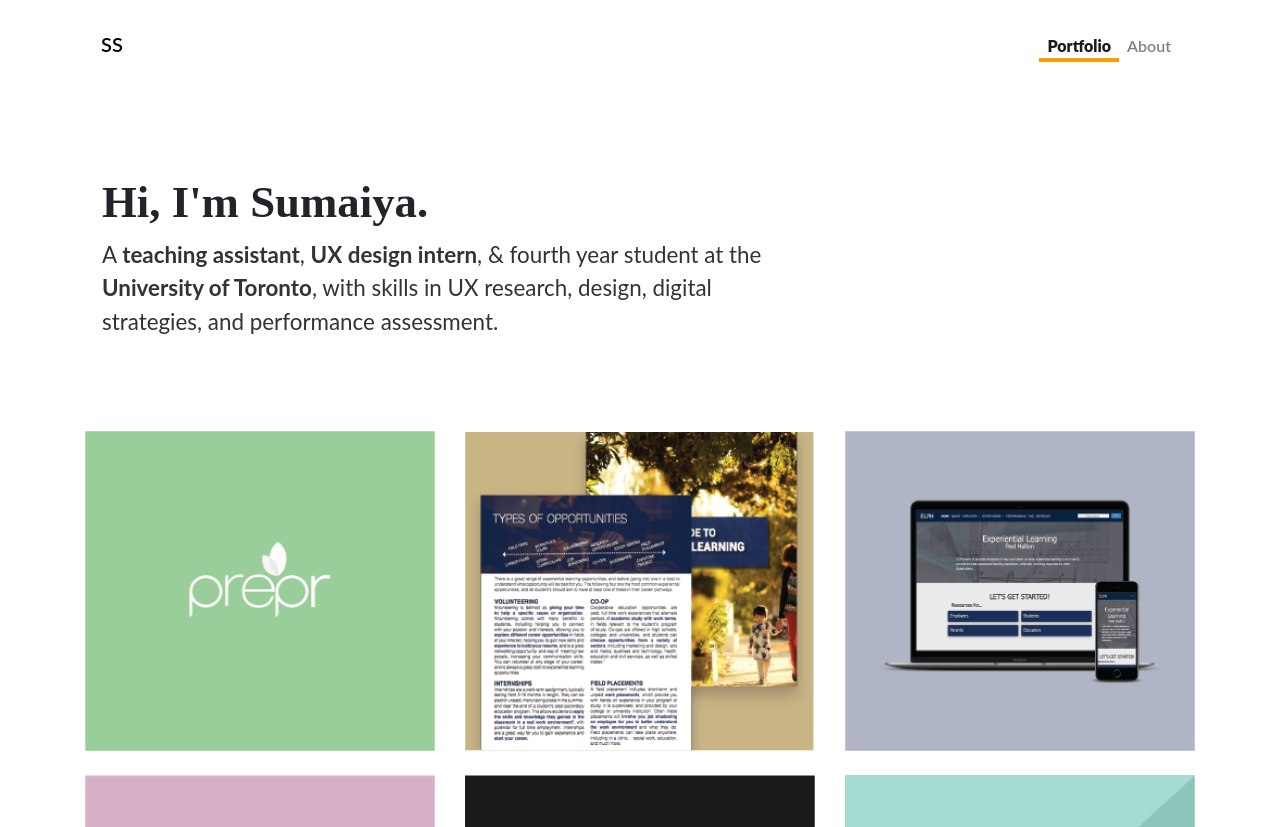
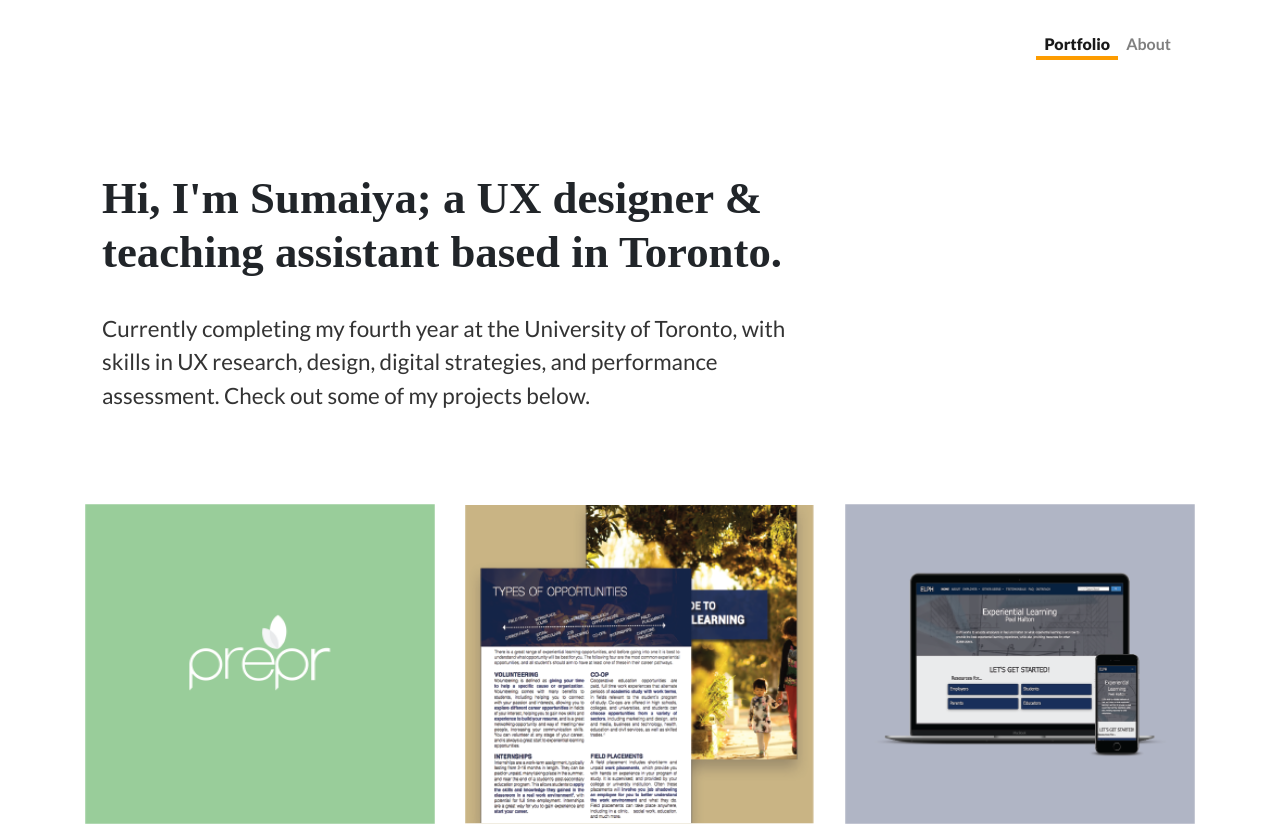
Before and after one commit to sumaiya-saleem/myportfolio, a plain HTML site: page index.html in a window 1280 px wide. Shown: the top 827 px of the page. Drawn offline with Linux system fonts and the light colour scheme.

Commit message:
removing type

```diff
--- a/css/custom.css
+++ b/css/custom.css
@@ -32,7 +32,7 @@
 
 
 body {
-	font-family: 'lato', sans-serif;
+	font-family: 'Lato', sans-serif;
 	font-weight: 100;
 }
 
--- a/index.html
+++ b/index.html
@@ -21,6 +21,8 @@
     <link href="css/bootstrap-4.0.0.css" rel="stylesheet">
 	<link href="css/custom.css" rel="stylesheet">
 	<script src="typewriterjs-master/dist/core.js"></script>
+	<link href="https://fonts.googleapis.com/css?family=Lato:400,700,900&display=swap" rel="stylesheet">
+
 
   </head>
 	<script>
@@ -34,7 +36,7 @@
   <body>
 	 <div class="container">
     <nav class="navbar navbar-fixed-top navbar-expand-lg navbar-light mb-4 mt-3">
-      <a class="navbar-brand logo" href="index.html">SS</a>
+      <a class="navbar-brand logo" href="index.html"></a>
       <button class="navbar-toggler" type="button" data-toggle="collapse" data-target="#navbarSupportedContent" aria-controls="navbarSupportedContent" aria-expanded="false" aria-label="Toggle navigation">
       <span class="navbar-toggler-icon"></span>
       </button>
@@ -57,11 +59,13 @@
 
 	<div class="container jumbotron">
 	  <div class="row">
-		  <h2 id="type" class="col-12 mt-3 mb-2"></h2></div>
-			  <div class="row sub-type"><h7 class="col-8 mb-4 sub">A <strong>teaching assistant</strong>, <strong>UX design intern</strong>, & fourth year student</strong> at the <strong>University of Toronto</strong>, with skills in UX research, design, digital strategies, and performance assessment.</h7>
+		  <h2 id="type" class="col-12 mt-3 mb-2">Hi, I'm Sumaiya; a UX designer & <Br> teaching assistant based in Toronto.</h2></div><br>
+
+		  <div class="row sub-type"><h7 class="col-8 mb-4 sub">Currently completing my fourth year at the University of Toronto, with skills in UX research, design, digital strategies, and performance assessment. Check out some of my projects below.</h7></div>
+		<!--  <div class="row sub-type"><h7 class="col-8 mb-4 sub">A <strong>teaching assistant</strong>, <strong>UX design intern</strong>, & fourth year student</strong> at the <strong>University of Toronto</strong>, with skills in UX research, design, digital strategies, and performance assessment.</h7>-->
 			  </div>
 		</div>
-
+<!--
 			<script>
 		var app = document.getElementById('type');
 
@@ -76,7 +80,7 @@
 			  .start();
 
 
-			  </script>
+			  </script>-->
 
 	<div class="container mt-1">
 		<div class="row">
```
Also changed, not shown: about.html (+4 -3 lines).
